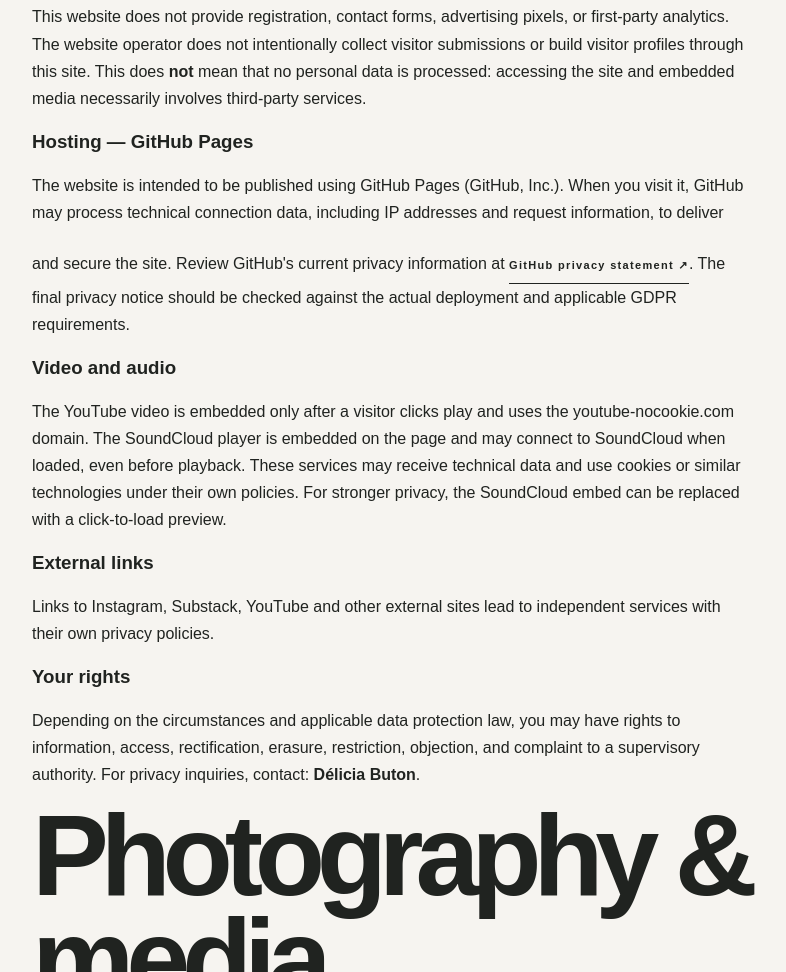
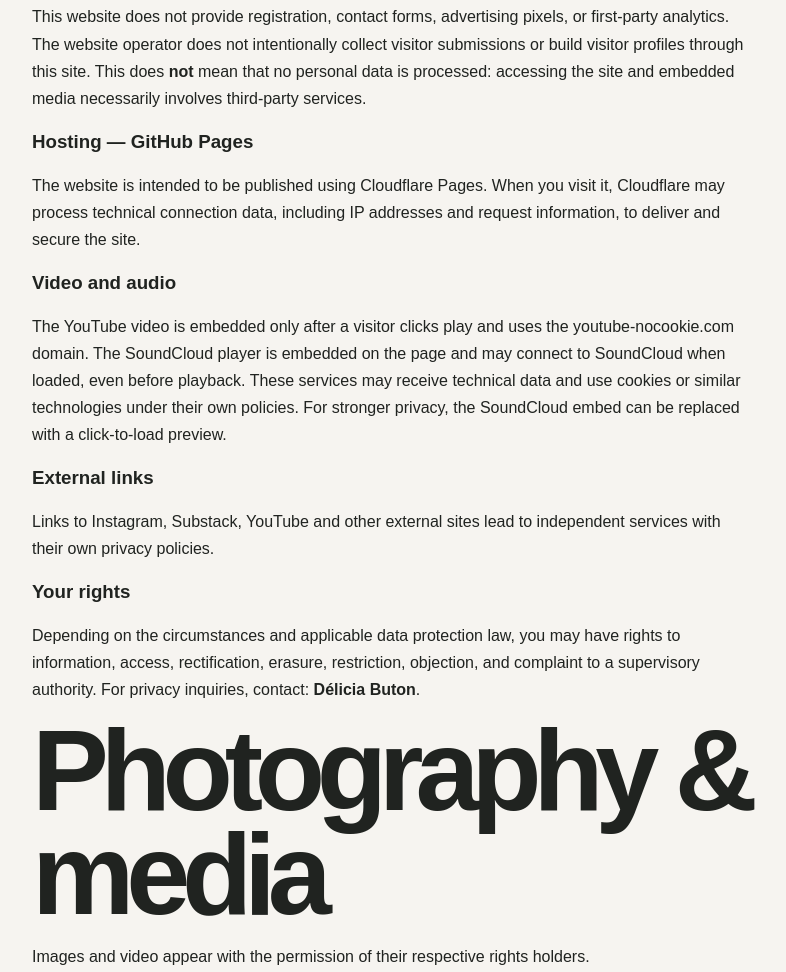
Before and after one commit to Paulinhx/running-towards-you, a plain HTML site: page legal.html in a window 1280 px wide. Shown: the part 1178-2150 px from the top of the page, without its empty margins (247-1033 px from the left). Drawn offline with Linux system fonts and the light colour scheme.

Commit message:
Change hosting provider from GitHub Pages to Cloudflare
Updated hosting information from GitHub Pages to Cloudflare Pages.

```diff
--- a/legal.html
+++ b/legal.html
@@ -51,18 +51,10 @@
       </p>
       <h3>Hosting — GitHub Pages</h3>
       <p>
-        The website is intended to be published using GitHub Pages (GitHub,
-        Inc.). When you visit it, GitHub may process technical connection data,
+        The website is intended to be published using Cloudflare Pages.
+        When you visit it, Cloudflare may process technical connection data,
         including IP addresses and request information, to deliver and secure
-        the site. Review GitHub's current privacy information at
-        <a
-          class="underlink"
-          href="https://docs.github.com/en/site-policy/privacy-policies/github-general-privacy-statement"
-          target="_blank"
-          rel="noopener noreferrer"
-          >GitHub privacy statement ↗</a
-        >. The final privacy notice should be checked against the actual
-        deployment and applicable GDPR requirements.
+        the site.
       </p>
       <h3>Video and audio</h3>
       <p>
```
